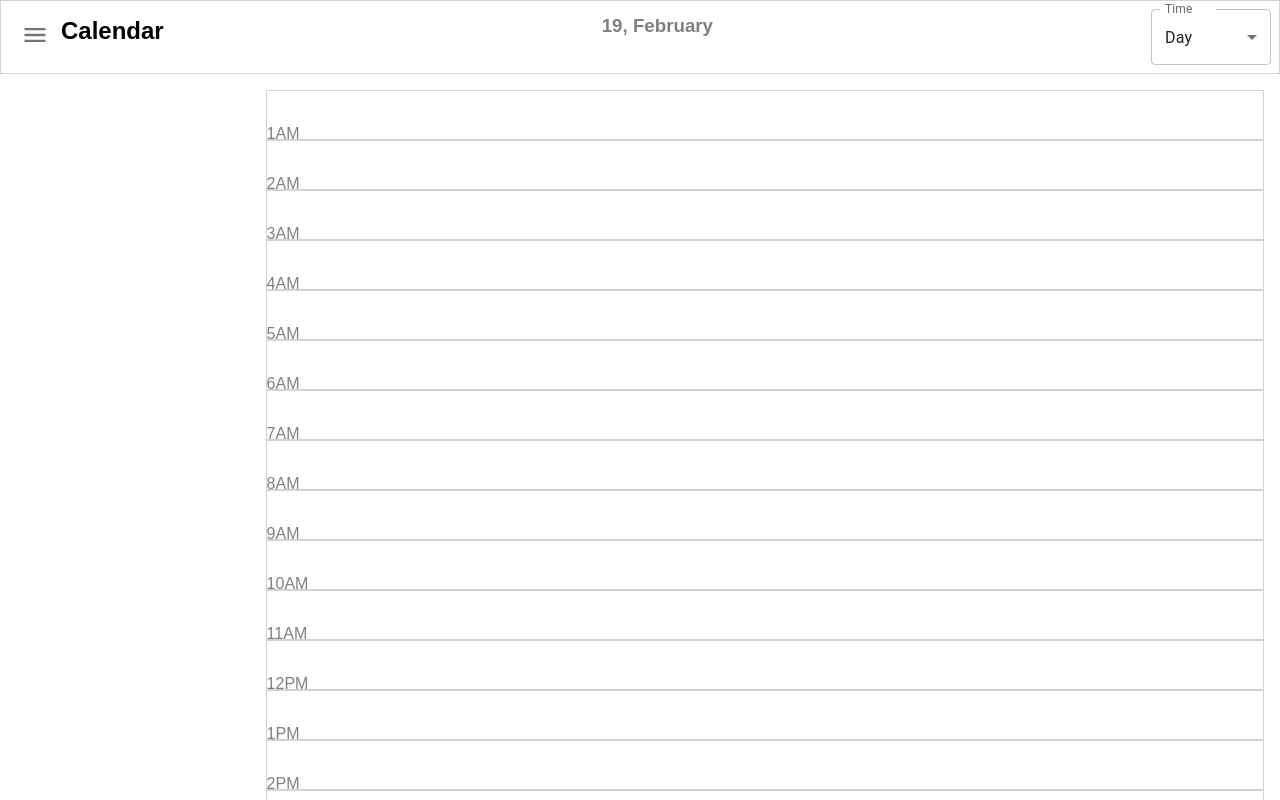
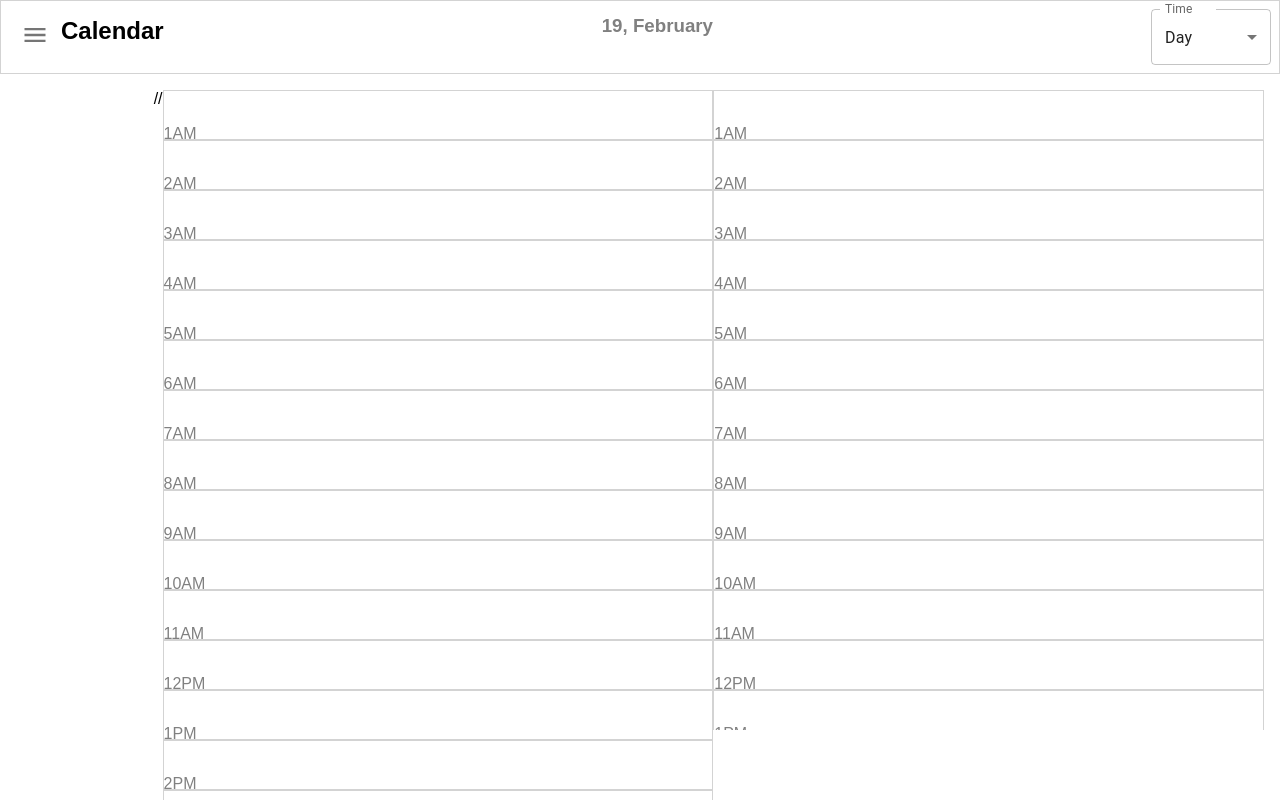
Before and after one commit to prajwalkulkarni/google-calendar, a React (Create React App) app: page / in a window 1280 px wide. Shown: the top 800 px of the page. Built offline with nearby package versions, Linux system fonts and the light colour scheme.

Commit message:
Update ViewWrapper.js

```diff
--- a/src/components/ViewWrapper.js
+++ b/src/components/ViewWrapper.js
@@ -39,7 +39,10 @@ export default function ViewWrapper() {
       <div className={`drawer ${render.calendarVisible && "visible"}`}>
         <CalendarView />
       </div>
+//       {renderComponent()}
+      <div className='calendarHolder'>
       {renderComponent()}
+      </div>
     </div>
   );
 }
```
